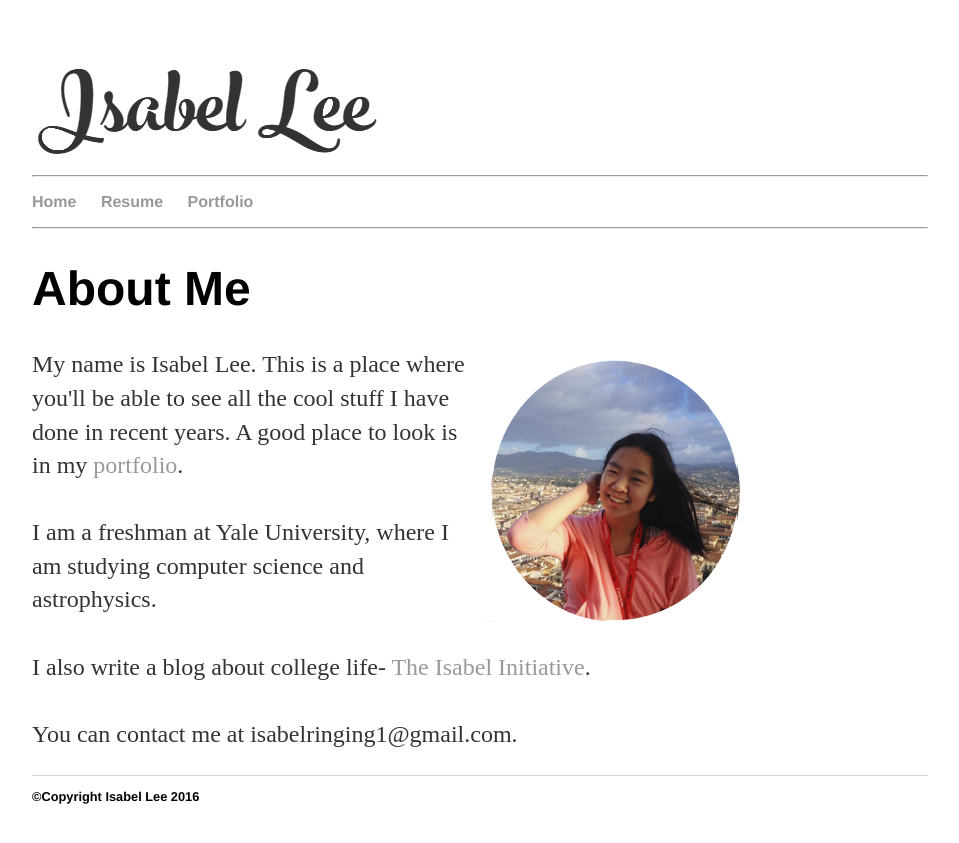
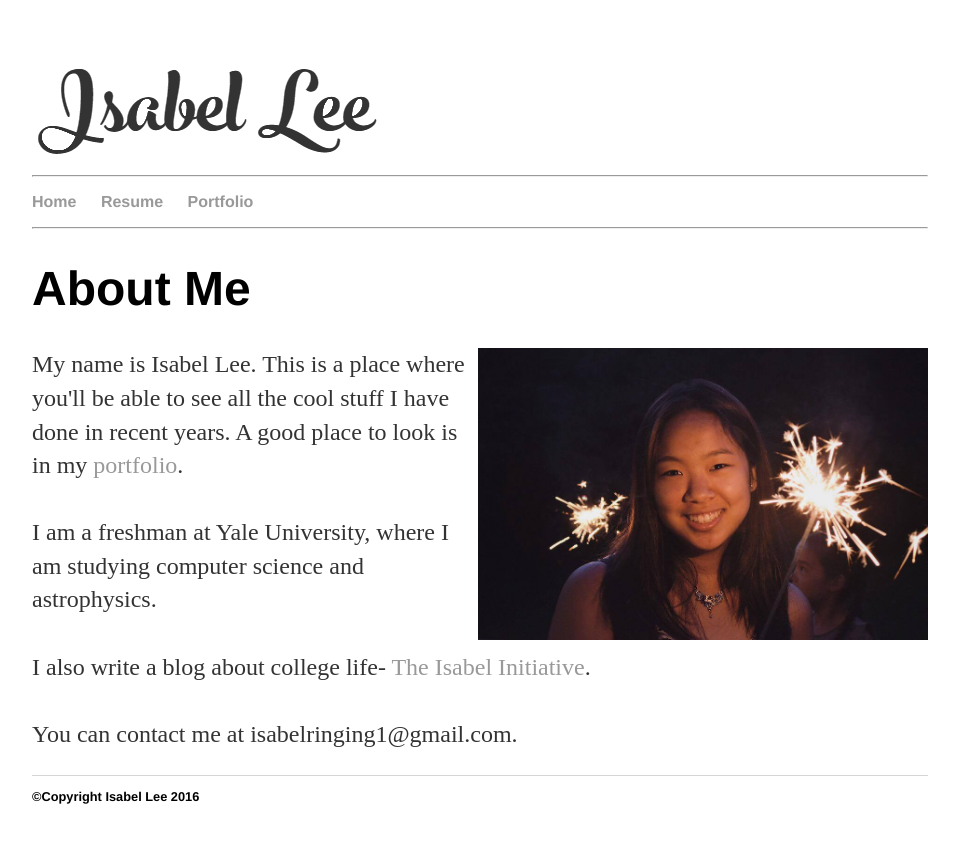
Before and after one commit to isabelringing1/old_website, a Jekyll site: the page built from index.html, in a window 1280 px wide. Shown: the top 843 px of the page, without its empty margins (160-1119 px from the left). Built offline with Jekyll 4.4.1, drawn with Linux system fonts in a browser that asks for light colours.

Commit message:
Update index.html

```diff
--- a/index.html
+++ b/index.html
@@ -7,7 +7,7 @@ title: Isabel Lee
 	<h1>About Me</h1>
 	</div>
 
-	<img src="Me2.png" alt="Isabel Lee" style="float:right;width:450px;height:292px;">
+	<img src="me.jpg" alt="Isabel Lee" style="float:right;width:450px;height:292px;">
 	<p>My name is Isabel Lee. This is a place where you'll be able to see all the cool stuff I have done in recent years. A good place to look is in my <a href="/portfolio">portfolio</a>.
 	<br><br>
 	I am a freshman at Yale University, where I am studying computer science and astrophysics.
```
